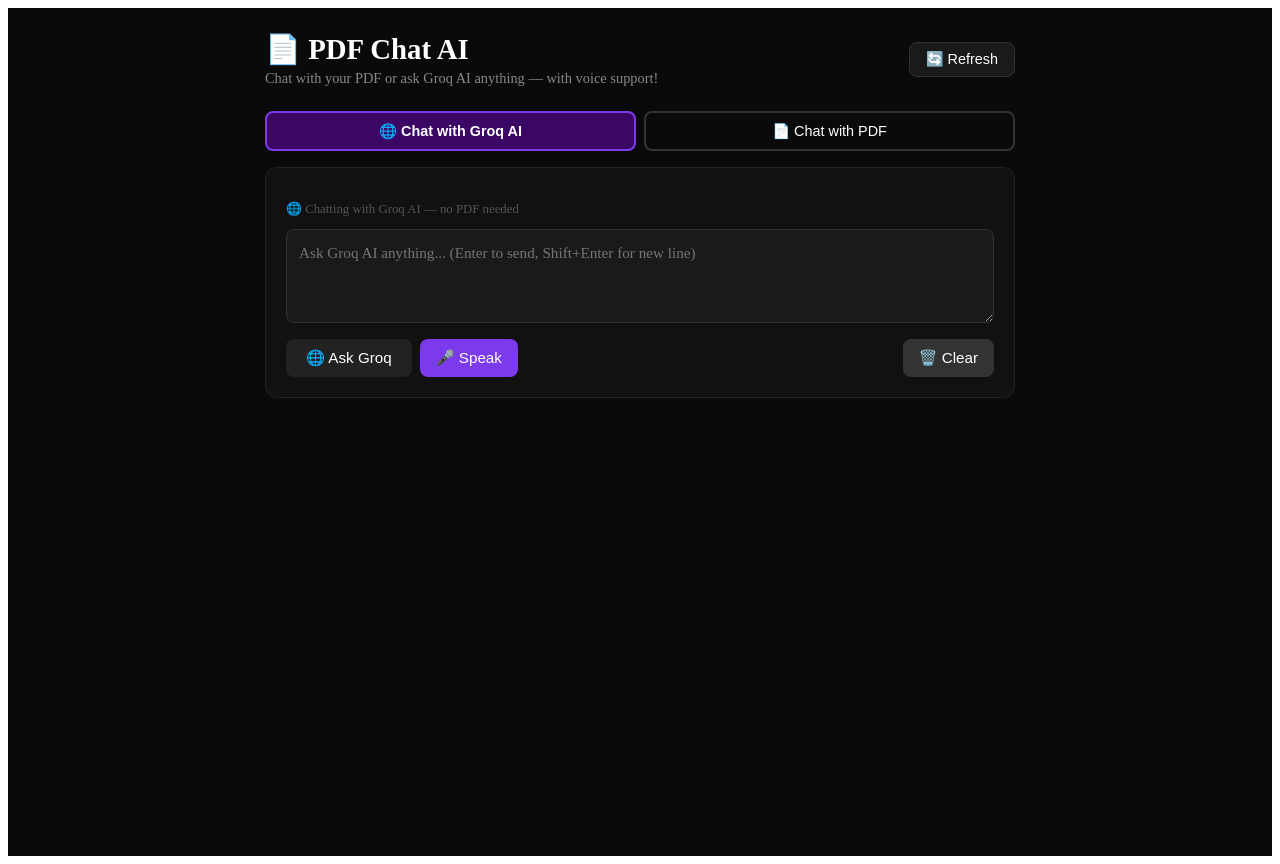
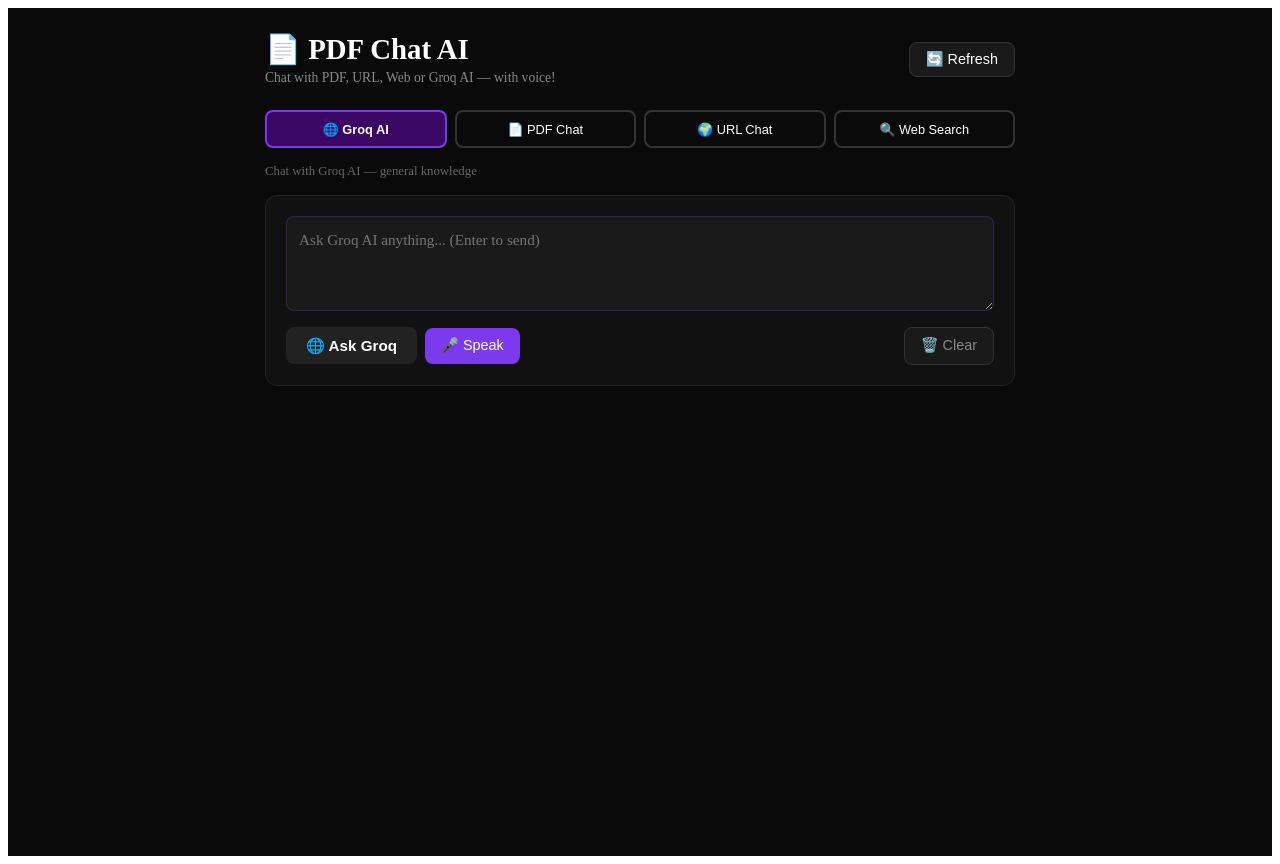
Before and after one commit to sudhagitam/pdf-chat-ui, a Next.js app: page / in a window 1280 px wide. Built offline with nearby package versions, Linux system fonts and the light colour scheme.

Commit message:
Add 4 mode UI - Groq, PDF, URL, Web Search

```diff
--- a/pages/index.js
+++ b/pages/index.js
@@ -4,7 +4,6 @@
 
 export default function Home() {
   const [question, setQuestion] = useState("");
-  const [answer, setAnswer] = useState("");
   const [loading, setLoading] = useState(false);
   const [file, setFile] = useState(null);
   const [uploaded, setUploaded] = useState(false);
@@ -13,6 +12,8 @@
   const [speaking, setSpeaking] = useState(false);
   const [searchMode, setSearchMode] = useState("groq");
   const [history, setHistory] = useState([]);
+  const [sources, setSources] = useState([]);
+  const [targetUrl, setTargetUrl] = useState("");
   const recognitionRef = useRef(null);
   const chatEndRef = useRef(null);
 
@@ -20,7 +21,6 @@
     window.speechSynthesis.getVoices();
   }
 
-  // Auto scroll to bottom of chat
   useEffect(() => {
     chatEndRef.current?.scrollIntoView({ behavior: "smooth" });
   }, [history]);
@@ -28,7 +28,6 @@
   const handleRefresh = () => {
     window.speechSynthesis.cancel();
     setQuestion("");
-    setAnswer("");
     setFile(null);
     setUploaded(false);
     setUploading(false);
@@ -36,6 +35,8 @@
     setSpeaking(false);
     setSearchMode("groq");
     setHistory([]);
+    setSources([]);
+    setTargetUrl("");
   };
 
   const uploadPDF = async () => {
@@ -60,28 +61,43 @@
   const askQuestion = async () => {
     if (!question.trim()) return;
     setLoading(true);
+    setSources([]);
 
     const newHistory = [...history, { role: "user", content: question }];
     setHistory(newHistory);
     setQuestion("");
 
     try {
-      const endpoint = searchMode === "pdf" ? "/ask" : "/ask-groq";
+      let endpoint, body;
+
+      if (searchMode === "web") {
+        endpoint = "/search-web";
+        body = { question, history };
+      } else if (searchMode === "url") {
+        endpoint = "/fetch-url";
+        body = { url: targetUrl, question, history };
+      } else if (searchMode === "pdf") {
+        endpoint = "/ask";
+        body = { question, history };
+      } else {
+        endpoint = "/ask-groq";
+        body = { question, history };
+      }
+
       const res = await fetch(`${API}${endpoint}`, {
         method: "POST",
         headers: { "Content-Type": "application/json" },
-        body: JSON.stringify({
-          question,
-          history: history
-        }),
+        body: JSON.stringify(body),
       });
       const data = await res.json();
+
+      if (data.sources) setSources(data.sources);
 
       setHistory([...newHistory,
         { role: "assistant", content: data.answer }
       ]);
-      setAnswer(data.answer);
       speakAnswer(data.answer);
+
     } catch (err) {
       setHistory([...newHistory,
         { role: "assistant", content: "❌ Error getting answer. Please try again." }
@@ -102,9 +118,7 @@
     recognition.interimResults = false;
     recognition.onstart = () => setListening(true);
     recognition.onend = () => setListening(false);
-    recognition.onresult = (event) => {
-      setQuestion(event.results[0][0].transcript);
-    };
+    recognition.onresult = (e) => setQuestion(e.results[0][0].transcript);
     recognition.onerror = () => setListening(false);
     recognitionRef.current = recognition;
     recognition.start();
@@ -147,6 +161,13 @@
     setSpeaking(false);
   };
 
+  const modeConfig = {
+    groq:  { label: "🌐 Groq AI",     color: "#7c3aed", bg: "#3b0764", hint: "Chat with Groq AI — general knowledge" },
+    pdf:   { label: "📄 PDF Chat",    color: "#2563eb", bg: "#1e3a6e", hint: "Chat with your uploaded PDF" },
+    url:   { label: "🌍 URL Chat",    color: "#f59e0b", bg: "#451a03", hint: "Chat with any webpage" },
+    web:   { label: "🔍 Web Search",  color: "#10b981", bg: "#064e3b", hint: "Search the web in real-time via Tavily" },
+  };
+
   return (
     <main style={{ minHeight: "100vh", background: "#0a0a0a", color: "white", padding: "1.5rem" }}>
       <div style={{ maxWidth: "750px", margin: "0 auto" }}>
@@ -154,61 +175,55 @@
         {/* Header */}
         <div style={{ display: "flex", justifyContent: "space-between", alignItems: "center", marginBottom: "1.5rem" }}>
           <div>
-            <h1 style={{ fontSize: "1.8rem", fontWeight: "bold", margin: 0 }}>📄 PDF Chat AI</h1>
-            <p style={{ color: "#888", margin: "0.25rem 0 0 0", fontSize: "0.9rem" }}>
-              Chat with your PDF or ask Groq AI anything — with voice support!
+            <h1 style={{ fontSize: "1.8rem", fontWeight: "bold", margin: 0 }}>
+              📄 PDF Chat AI
+            </h1>
+            <p style={{ color: "#888", margin: "0.25rem 0 0 0", fontSize: "0.85rem" }}>
+              Chat with PDF, URL, Web or Groq AI — with voice!
             </p>
           </div>
           <button
             onClick={handleRefresh}
-            title="Reset everything"
             style={{
-              background: "#1a1a1a",
-              border: "1px solid #333",
-              color: "white",
-              padding: "0.5rem 1rem",
-              borderRadius: "8px",
-              cursor: "pointer",
-              fontSize: "0.9rem"
+              background: "#1a1a1a", border: "1px solid #333",
+              color: "white", padding: "0.5rem 1rem",
+              borderRadius: "8px", cursor: "pointer", fontSize: "0.9rem"
             }}
           >
             🔄 Refresh
           </button>
         </div>
 
-        {/* Search Mode Toggle */}
-        <div style={{ display: "flex", gap: "0.5rem", marginBottom: "1rem" }}>
+        {/* Mode Toggle — 4 buttons */}
+        <div style={{ display: "grid", gridTemplateColumns: "1fr 1fr 1fr 1fr", gap: "0.5rem", marginBottom: "1rem" }}>
+          {Object.entries(modeConfig).map(([mode, config]) => (
             <button
-            onClick={() => setSearchMode("groq")}
+              key={mode}
+              onClick={() => setSearchMode(mode)}
               style={{
-              flex: 1, padding: "0.6rem", borderRadius: "8px",
+                padding: "0.6rem 0.4rem",
+                borderRadius: "8px",
                 border: "2px solid",
-              borderColor: searchMode === "groq" ? "#7c3aed" : "#333",
-              background: searchMode === "groq" ? "#3b0764" : "transparent",
-              color: "white", cursor: "pointer",
-              fontWeight: searchMode === "groq" ? "bold" : "normal",
-              fontSize: "0.9rem"
+                borderColor: searchMode === mode ? config.color : "#333",
+                background: searchMode === mode ? config.bg : "transparent",
+                color: "white",
+                cursor: "pointer",
+                fontWeight: searchMode === mode ? "bold" : "normal",
+                fontSize: "0.8rem",
+                transition: "all 0.2s"
               }}
             >
-            🌐 Chat with Groq AI
+              {config.label}
             </button>
-          <button
-            onClick={() => setSearchMode("pdf")}
-            style={{
-              flex: 1, padding: "0.6rem", borderRadius: "8px",
-              border: "2px solid",
-              borderColor: searchMode === "pdf" ? "#2563eb" : "#333",
-              background: searchMode === "pdf" ? "#1e3a6e" : "transparent",
-              color: "white", cursor: "pointer",
-              fontWeight: searchMode === "pdf" ? "bold" : "normal",
-              fontSize: "0.9rem"
-            }}
-          >
-            📄 Chat with PDF
-          </button>
+          ))}
         </div>
 
-        {/* PDF Upload - only show in PDF mode */}
+        {/* Mode Hint */}
+        <p style={{ color: "#666", fontSize: "0.8rem", marginBottom: "1rem" }}>
+          {modeConfig[searchMode].hint}
+        </p>
+
+        {/* PDF Upload — only in PDF mode */}
         {searchMode === "pdf" && (
           <div style={{ background: "#111", borderRadius: "12px", padding: "1.25rem", marginBottom: "1rem", border: "1px solid #222" }}>
             <h2 style={{ marginBottom: "0.75rem", fontSize: "1rem" }}>📁 Upload Your PDF</h2>
@@ -232,26 +247,52 @@
             </button>
             {uploading && (
               <div style={{ marginTop: "0.75rem" }}>
-                <p style={{ color: "#f59e0b", fontSize: "0.85rem" }}>⏳ Processing... may take 1-2 min for large files.</p>
-                <div style={{ width: "100%", height: "4px", background: "#333", borderRadius: "2px", marginTop: "0.5rem", overflow: "hidden" }}>
+                <p style={{ color: "#f59e0b", fontSize: "0.8rem" }}>
+                  ⏳ Processing... may take 1-2 min for large files.
+                </p>
+                <div style={{ width: "100%", height: "4px", background: "#333", borderRadius: "2px", marginTop: "0.4rem", overflow: "hidden" }}>
                   <div style={{ height: "100%", background: "#2563eb", borderRadius: "2px", animation: "loading 2s infinite", width: "40%" }} />
                 </div>
                 <style>{`@keyframes loading { 0% { transform: translateX(-100%) } 100% { transform: translateX(350%) } }`}</style>
               </div>
             )}
-            {uploaded && <p style={{ color: "#4ade80", marginTop: "0.5rem", fontSize: "0.9rem" }}>✅ PDF ready!</p>}
+            {uploaded && <p style={{ color: "#4ade80", marginTop: "0.5rem", fontSize: "0.85rem" }}>✅ PDF ready!</p>}
+          </div>
+        )}
+
+        {/* URL Input — only in URL mode */}
+        {searchMode === "url" && (
+          <div style={{ background: "#111", borderRadius: "12px", padding: "1.25rem", marginBottom: "1rem", border: "1px solid #f59e0b44" }}>
+            <h2 style={{ marginBottom: "0.75rem", fontSize: "1rem" }}>🌍 Enter URL to Chat With</h2>
+            <input
+              type="text"
+              value={targetUrl}
+              onChange={(e) => setTargetUrl(e.target.value)}
+              placeholder="https://prompt-optimizer-basic.vercel.app/"
+              style={{
+                width: "100%", background: "#1a1a1a",
+                border: "1px solid #f59e0b",
+                color: "white", padding: "0.75rem",
+                borderRadius: "8px", fontSize: "0.9rem",
+                boxSizing: "border-box"
+              }}
+            />
+            <p style={{ color: "#f59e0b", fontSize: "0.75rem", marginTop: "0.4rem" }}>
+              🌍 AI will read this page and answer your questions
+            </p>
           </div>
         )}
 
         {/* Chat History */}
         {history.length > 0 && (
           <div style={{
-            background: "#111", borderRadius: "12px", padding: "1rem",
-            marginBottom: "1rem", border: "1px solid #222",
-            maxHeight: "450px", overflowY: "auto"
+            background: "#111", borderRadius: "12px",
+            padding: "1rem", marginBottom: "1rem",
+            border: "1px solid #222", maxHeight: "450px",
+            overflowY: "auto"
           }}>
-            <p style={{ color: "#555", fontSize: "0.75rem", marginBottom: "0.75rem" }}>
-              💬 {history.length / 2} message{history.length / 2 !== 1 ? "s" : ""} in conversation
+            <p style={{ color: "#444", fontSize: "0.72rem", marginBottom: "0.75rem" }}>
+              💬 {Math.floor(history.length / 2)} exchange{Math.floor(history.length / 2) !== 1 ? "s" : ""}
             </p>
             <div style={{ display: "flex", flexDirection: "column", gap: "0.75rem" }}>
               {history.map((msg, index) => (
@@ -263,38 +304,59 @@
                     padding: "0.75rem 1rem",
                     borderRadius: msg.role === "user" ? "18px 18px 4px 18px" : "18px 18px 18px 4px",
                     background: msg.role === "user" ? "#1e3a6e" : "#1a1a1a",
-                    border: `1px solid ${msg.role === "user" ? "#2563eb" : "#333"}`,
-                    maxWidth: "80%"
+                    border: `1px solid ${msg.role === "user" ? "#2563eb" : "#2a2a2a"}`,
+                    maxWidth: "82%"
                   }}>
                     <p style={{
-                      color: msg.role === "user" ? "#93c5fd" : searchMode === "pdf" ? "#4ade80" : "#a78bfa",
-                      fontSize: "0.7rem", marginBottom: "0.3rem", fontWeight: "bold"
+                      color: msg.role === "user" ? "#93c5fd" : modeConfig[searchMode].color,
+                      fontSize: "0.7rem", marginBottom: "0.3rem",
+                      fontWeight: "bold", margin: "0 0 0.3rem 0"
                     }}>
-                      {msg.role === "user" ? "👤 You" : searchMode === "pdf" ? "📄 PDF AI" : "🤖 Groq AI"}
+                      {msg.role === "user" ? "👤 You" : modeConfig[searchMode].label}
                     </p>
-                    <p style={{ color: "#e5e5e5", lineHeight: "1.5", fontSize: "0.92rem", margin: 0 }}>
+                    <p style={{ color: "#e5e5e5", lineHeight: "1.55", fontSize: "0.92rem", margin: 0 }}>
                       {msg.content}
                     </p>
-                    {/* Speak button on AI messages */}
                     {msg.role === "assistant" && (
                       <button
                         onClick={() => speakAnswer(msg.content)}
-                        style={{ background: "transparent", border: "none", cursor: "pointer", fontSize: "0.9rem", marginTop: "0.3rem", padding: 0 }}
+                        style={{ background: "transparent", border: "none", cursor: "pointer", fontSize: "0.85rem", marginTop: "0.4rem", padding: 0, color: "#555" }}
                       >
-                        🔊
+                        🔊 replay
                       </button>
                     )}
                   </div>
                 </div>
               ))}
-              {/* Loading bubble */}
+
+              {/* Sources */}
+              {sources.length > 0 && (
+                <div style={{ padding: "0.6rem 0.8rem", background: "#0d0d0d", borderRadius: "8px", border: "1px solid #222" }}>
+                  <p style={{ color: "#444", fontSize: "0.7rem", marginBottom: "0.3rem" }}>🔗 Sources:</p>
+                  {sources.map((src, i) => (
+                    <a key={i} href={src} target="_blank" rel="noreferrer"
+                      style={{
+                        display: "block", color: "#10b981",
+                        fontSize: "0.72rem", marginBottom: "0.2rem",
+                        textDecoration: "none", overflow: "hidden",
+                        textOverflow: "ellipsis", whiteSpace: "nowrap"
+                      }}
+                    >
+                      {i + 1}. {src}
+                    </a>
+                  ))}
+                </div>
+              )}
+
+              {/* Thinking bubble */}
               {loading && (
                 <div style={{ display: "flex", justifyContent: "flex-start" }}>
                   <div style={{
-                    padding: "0.75rem 1rem", borderRadius: "18px 18px 18px 4px",
-                    background: "#1a1a1a", border: "1px solid #333"
+                    padding: "0.75rem 1rem",
+                    borderRadius: "18px 18px 18px 4px",
+                    background: "#1a1a1a", border: "1px solid #2a2a2a"
                   }}>
-                    <p style={{ color: "#666", margin: 0, fontSize: "0.9rem" }}>⏳ Thinking...</p>
+                    <p style={{ color: "#555", margin: 0, fontSize: "0.88rem" }}>⏳ Thinking...</p>
                   </div>
                 </div>
               )}
@@ -305,14 +367,7 @@
 
         {/* Input Area */}
         <div style={{ background: "#111", borderRadius: "12px", padding: "1.25rem", border: "1px solid #222" }}>
-
-          <p style={{ color: "#555", fontSize: "0.8rem", marginBottom: "0.75rem" }}>
-            {searchMode === "pdf"
-              ? "📄 Answers from your uploaded PDF"
-              : "🌐 Chatting with Groq AI — no PDF needed"}
-          </p>
-
-          {/* Textarea + Clear X */}
+          {/* Textarea */}
           <div style={{ position: "relative", marginBottom: "0.75rem" }}>
             <textarea
               value={question}
@@ -323,23 +378,26 @@
                   askQuestion();
                 }
               }}
-              placeholder={searchMode === "pdf"
-                ? "Ask about your PDF... (Enter to send, Shift+Enter for new line)"
-                : "Ask Groq AI anything... (Enter to send, Shift+Enter for new line)"}
+              placeholder={
+                searchMode === "pdf" ? "Ask about your PDF... (Enter to send)"
+                : searchMode === "url" ? "Ask about the URL content... (Enter to send)"
+                : searchMode === "web" ? "Search the web... e.g. latest AI news today"
+                : "Ask Groq AI anything... (Enter to send)"
+              }
               rows={3}
               style={{
                 width: "100%", background: "#1a1a1a",
-                border: "1px solid #333", color: "white",
-                padding: "0.75rem", paddingRight: "2.5rem",
-                borderRadius: "8px", fontSize: "0.95rem",
-                resize: "vertical", boxSizing: "border-box",
-                fontFamily: "inherit", lineHeight: "1.5"
+                border: `1px solid ${modeConfig[searchMode].color}44`,
+                color: "white", padding: "0.75rem",
+                paddingRight: "2.5rem", borderRadius: "8px",
+                fontSize: "0.95rem", resize: "vertical",
+                boxSizing: "border-box", fontFamily: "inherit",
+                lineHeight: "1.5"
               }}
             />
             {question && (
               <button
                 onClick={() => setQuestion("")}
-                title="Clear input"
                 style={{
                   position: "absolute", top: "0.5rem", right: "0.5rem",
                   background: "#333", border: "none", color: "#aaa",
@@ -352,25 +410,39 @@
           </div>
 
           {listening && (
-            <p style={{ color: "#a78bfa", marginBottom: "0.5rem", fontSize: "0.85rem" }}>🎤 Listening... speak now</p>
+            <p style={{ color: "#a78bfa", marginBottom: "0.5rem", fontSize: "0.82rem" }}>
+              🎤 Listening... speak now
+            </p>
           )}
 
-          {/* Buttons Row */}
-          <div style={{ display: "flex", gap: "0.5rem", flexWrap: "wrap" }}>
-            {/* Send */}
+          {/* Action Buttons */}
+          <div style={{ display: "flex", gap: "0.5rem", flexWrap: "wrap", alignItems: "center" }}>
+            {/* Ask Button */}
             <button
               onClick={askQuestion}
-              disabled={loading || (searchMode === "pdf" && !uploaded) || !question.trim()}
+              disabled={
+                loading ||
+                (searchMode === "pdf" && !uploaded) ||
+                (searchMode === "url" && !targetUrl) ||
+                !question.trim()
+              }
               style={{
-                background: !loading && (searchMode === "groq" || uploaded) && question.trim()
-                  ? searchMode === "pdf" ? "#16a34a" : "#7c3aed"
-                  : "#222",
+                background: !loading &&
+                  (searchMode === "groq" || searchMode === "web" ||
+                   (searchMode === "pdf" && uploaded) ||
+                   (searchMode === "url" && targetUrl)) &&
+                  question.trim()
+                  ? modeConfig[searchMode].color : "#222",
                 color: "white", padding: "0.6rem 1.25rem",
                 borderRadius: "8px", border: "none",
-                cursor: "pointer", fontSize: "0.95rem"
+                cursor: "pointer", fontSize: "0.95rem",
+                fontWeight: "bold"
               }}
             >
-              {loading ? "⏳" : searchMode === "pdf" ? "📄 Ask PDF" : "🌐 Ask Groq"}
+              {loading ? "⏳" : searchMode === "pdf" ? "📄 Ask PDF"
+                : searchMode === "url" ? "🌍 Ask URL"
+                : searchMode === "web" ? "🔍 Search"
+                : "🌐 Ask Groq"}
             </button>
 
             {/* Mic */}
@@ -380,7 +452,7 @@
                 background: listening ? "#dc2626" : "#7c3aed",
                 color: "white", padding: "0.6rem 1rem",
                 borderRadius: "8px", border: "none",
-                cursor: "pointer", fontSize: "0.95rem"
+                cursor: "pointer", fontSize: "0.9rem"
               }}
             >
               {listening ? "⏹️ Stop" : "🎤 Speak"}
@@ -393,7 +465,7 @@
                 style={{
                   background: "#dc2626", color: "white",
                   padding: "0.6rem 1rem", borderRadius: "8px",
-                  border: "none", cursor: "pointer", fontSize: "0.95rem"
+                  border: "none", cursor: "pointer", fontSize: "0.9rem"
                 }}
               >
                 🔇 Stop
@@ -402,12 +474,12 @@
 
             {/* Clear All */}
             <button
-              onClick={() => { setQuestion(""); setAnswer(""); setHistory([]); }}
+              onClick={() => { setQuestion(""); setHistory([]); setSources([]); }}
               style={{
-                background: "#333", color: "white",
+                background: "#1a1a1a", color: "#888",
                 padding: "0.6rem 1rem", borderRadius: "8px",
-                border: "none", cursor: "pointer", fontSize: "0.95rem",
-                marginLeft: "auto"
+                border: "1px solid #333", cursor: "pointer",
+                fontSize: "0.9rem", marginLeft: "auto"
               }}
             >
               🗑️ Clear
@@ -415,10 +487,10 @@
           </div>
         </div>
 
-        {/* Conversation count */}
+        {/* Footer */}
         {history.length > 0 && (
-          <p style={{ color: "#444", fontSize: "0.75rem", textAlign: "center", marginTop: "0.75rem" }}>
-            {Math.floor(history.length / 2)} exchanges in this conversation • Refresh to start over
+          <p style={{ color: "#333", fontSize: "0.72rem", textAlign: "center", marginTop: "0.75rem" }}>
+            {Math.floor(history.length / 2)} exchanges • Refresh to start over
           </p>
         )}
 
```
Lines whose indentation alone changed are shown as unchanged.
